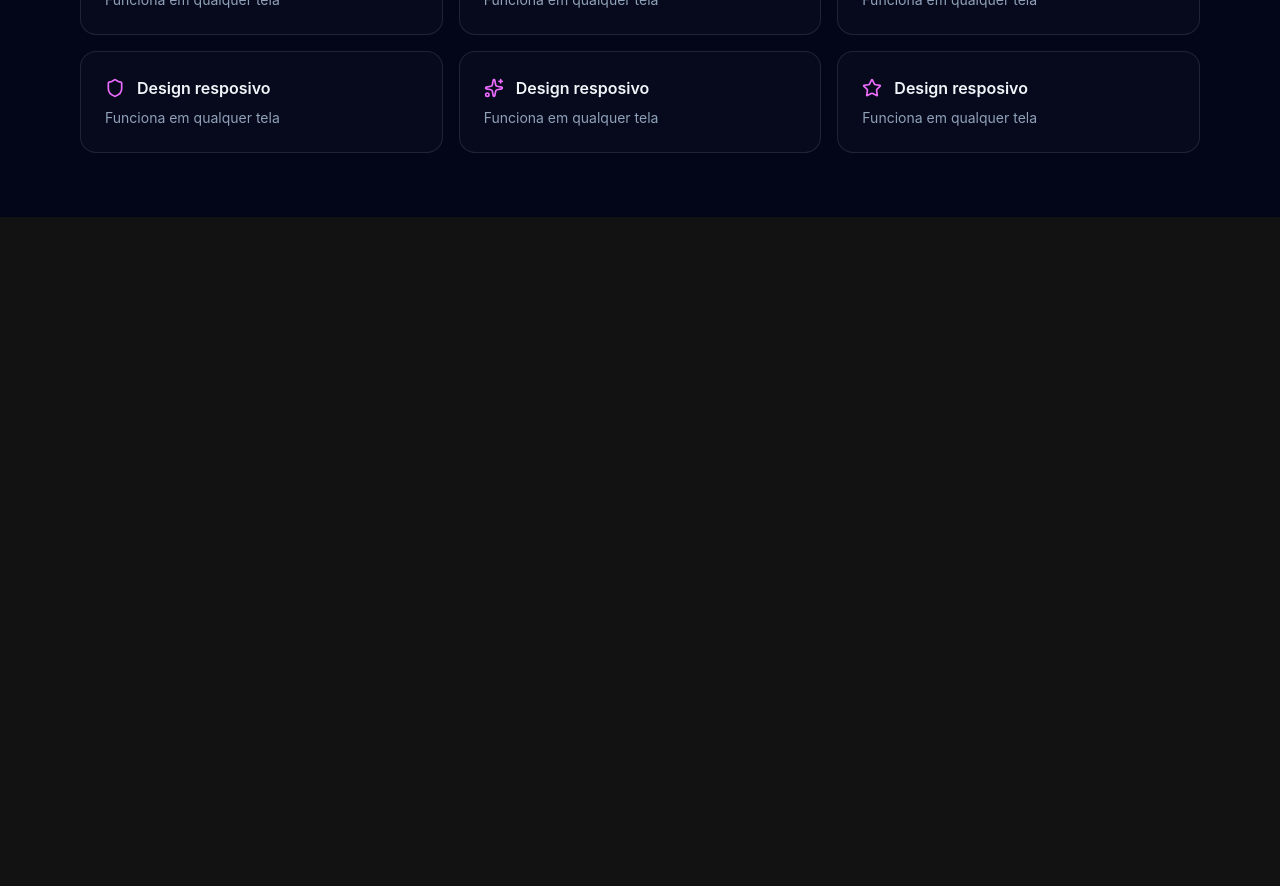
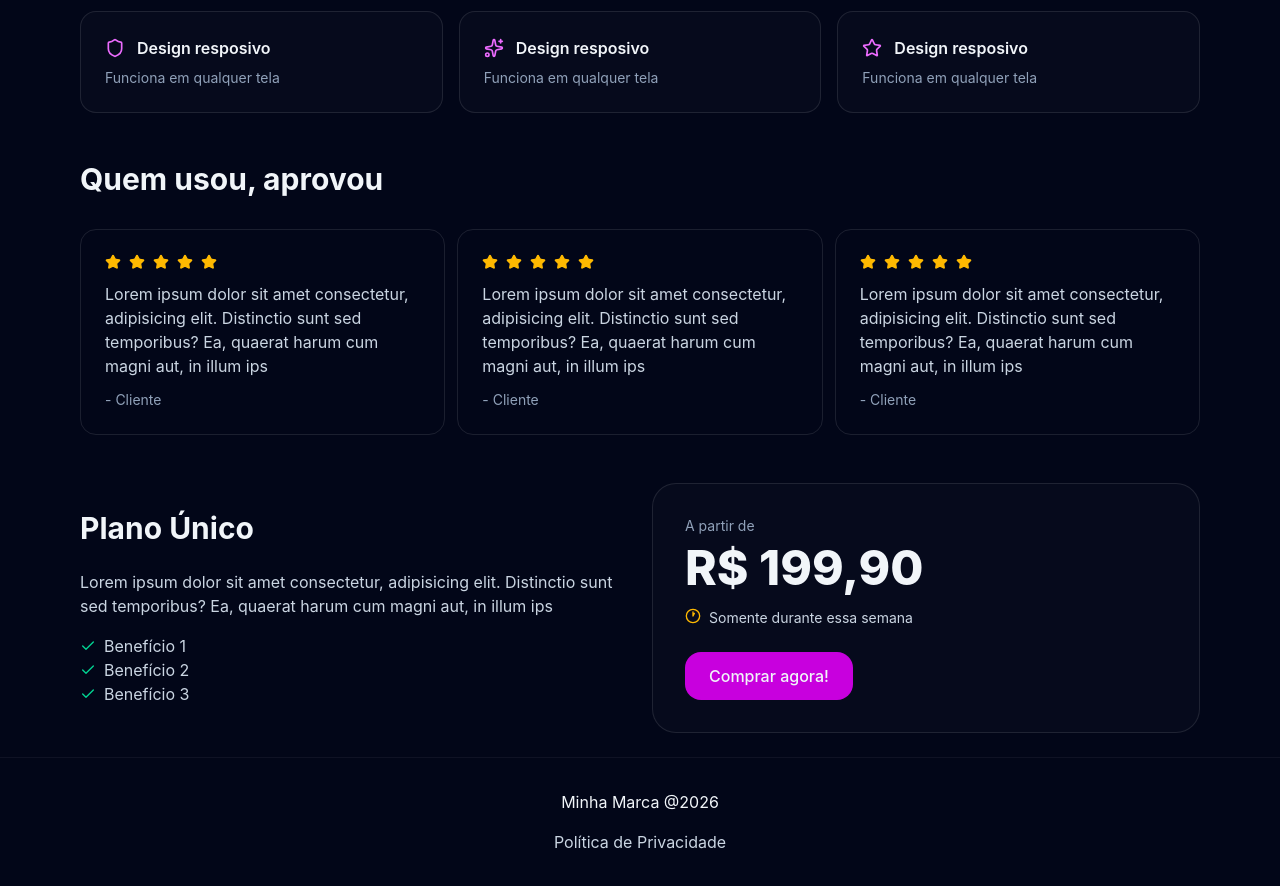
Before and after one commit to Gabriel-Vs20/real_project_react_hosped, a React (Vite) app: page / in a window 1280 px wide. Shown: the part 820-1706 px from the top of the page. Before the commit the page ends 1037 px from the top, so only its background shows below. Built offline with nearby package versions, Linux system fonts and the light colour scheme.

Commit message:
Sessões avaliações e preços finalizadas

```diff
--- a/src/App.jsx
+++ b/src/App.jsx
@@ -9,7 +9,8 @@ import{
   Star,
   Shield,
   Zap,
-  Sparkles
+  Sparkles,
+  Clock1
 }from 'lucide-react';
 
 const navLinks = [
@@ -122,7 +123,7 @@ function App() {
           </div>
       </section>
 
-      <section className="mx-auto max-w-6xl px-4 py-16" id="features">
+      <section className="mx-auto max-w-6xl px-4 py-6" id="features">
         <h2 className="text-3xl font-bold">
           Tudo o que você precisa
         </h2>
@@ -172,6 +173,75 @@ function App() {
             ))}
         </div>
       </section>
+
+      <section className="mx-auto max-w-6xl px-4 py-6" id="testmonials">
+        <h2 className="text-3xl font-bold">Quem usou, aprovou</h2>
+        <div className="mt-8 grid grid-cols-1 md:grid-cols-3 gap-3">
+          {[1,2,3].map((i) =>
+          (
+            <blockquote key={i} className="rounded-2xl border border-white/10 p-6">
+              <div className="flex items-center gap-2 text-amber-400">
+                {Array.from({length: 5}).map((_, i)=>(
+                  <div key={i}>
+                    <Star className="size-4 fill-current"></Star>
+                  </div>
+                ))}
+              </div>
+              <p className="mt-3 text-slate-300">
+                Lorem ipsum dolor sit amet consectetur, adipisicing elit. Distinctio sunt sed temporibus? Ea, quaerat harum cum magni aut, in illum ips
+              </p>
+              <p className="text-sm text-slate-400 mt-3">- Cliente</p>
+            </blockquote>
+          ))}
+        </div>
+      </section>
+
+      <section className="mx-auto max-w-6xl px-4 py-6" id="pricing">
+          <div className="grid grid-cols-1 md:grid-cols-2 gap-6 items-center">
+            <div>
+              <h2 className="text-3xl font-bold">Plano Único</h2>
+              <p className="mt-6 text-slate-300">
+                Lorem ipsum dolor sit amet consectetur, adipisicing elit. Distinctio sunt sed temporibus? Ea, quaerat harum cum magni aut, in illum ips
+              </p>
+              <ul className="mt-4 space-y-2-text-sm text-slate-300">
+                <li className="flex items-center gap-2">
+                  <Check className="size-4 text-emerald-400" /> Benefício 1
+                </li>
+                            <li className="flex items-center gap-2">
+                  <Check className="size-4 text-emerald-400" /> Benefício 2
+                </li>
+                            <li className="flex items-center gap-2">
+                  <Check className="size-4 text-emerald-400" /> Benefício 3
+                </li>
+              </ul>
+            {/* --- */}
+           </div>
+           <div className = "rounded-3xl border border-white/10 bg-white/[0.02] p-8">
+            <div className="text-sm text-slate-400">
+              A partir de
+            </div>
+            <div className="text-5xl font-extrabold mt-2">
+              R$ 199,90
+            </div>
+            <div className="text-sm text-slate-300 mt-4 flex gap-2">
+              <Clock1 className="size-4 text-amber-400" /> Somente durante essa semana
+            </div>
+            <button href="#" className="mt-6 cursor-pointer rounded-2xl bg-fuchsia-600 px-6 py-3 font-medium hover:bg-fuchsia-800">
+              Comprar agora!
+            </button>
+           </div>
+          </div>
+      </section>
+
+      <footer className="border-t border-white/5">
+        <div className="mx-auto max-w-6xl px-4 py-8 flex flex-col items-center">
+            <div className="mb-4">Minha Marca @{new Date().getFullYear()}</div>
+            <a href="#" className="text-slate-300">
+              Política de Privacidade
+            </a>
+          </div>
+      </footer>
+
     </div>
   )
 }
```
